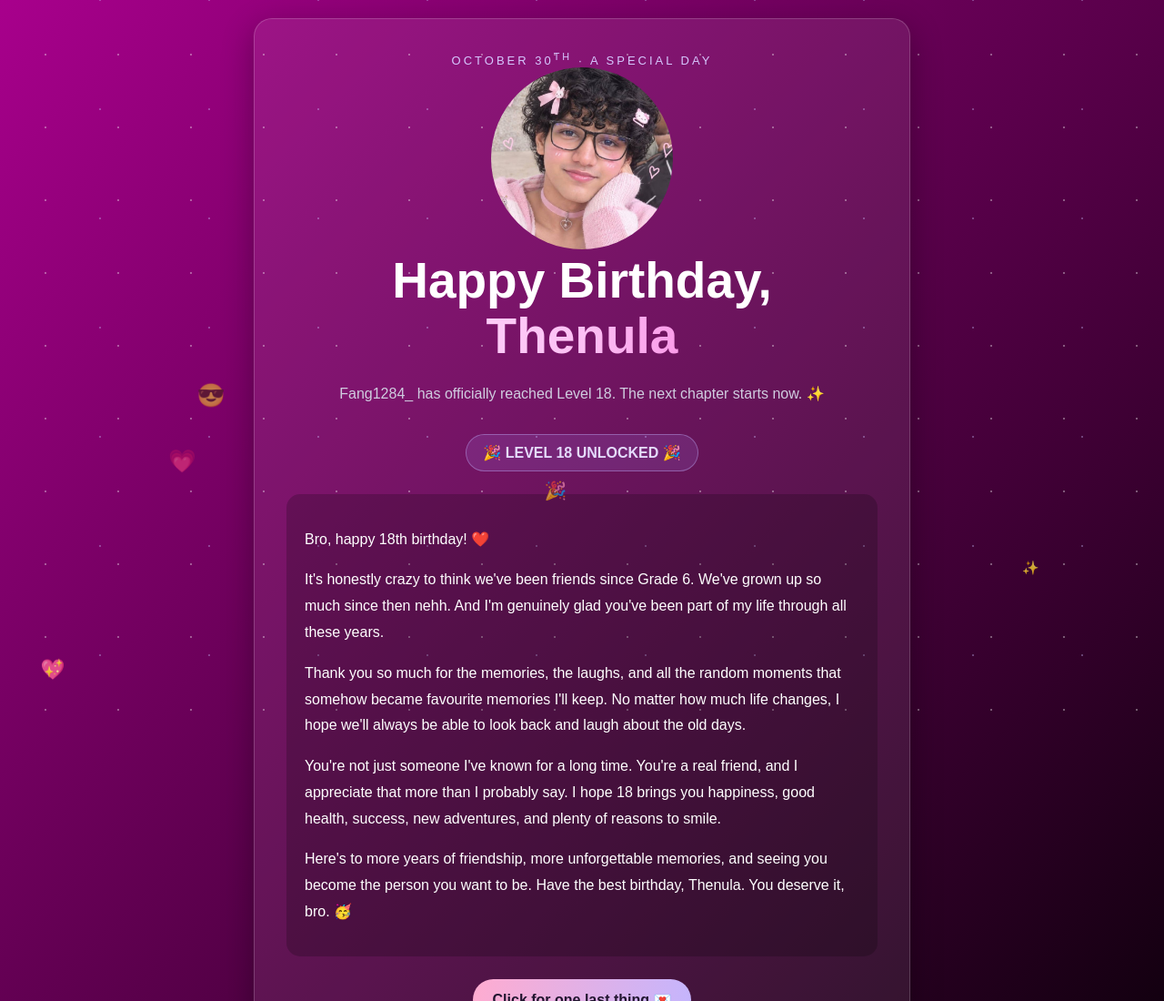
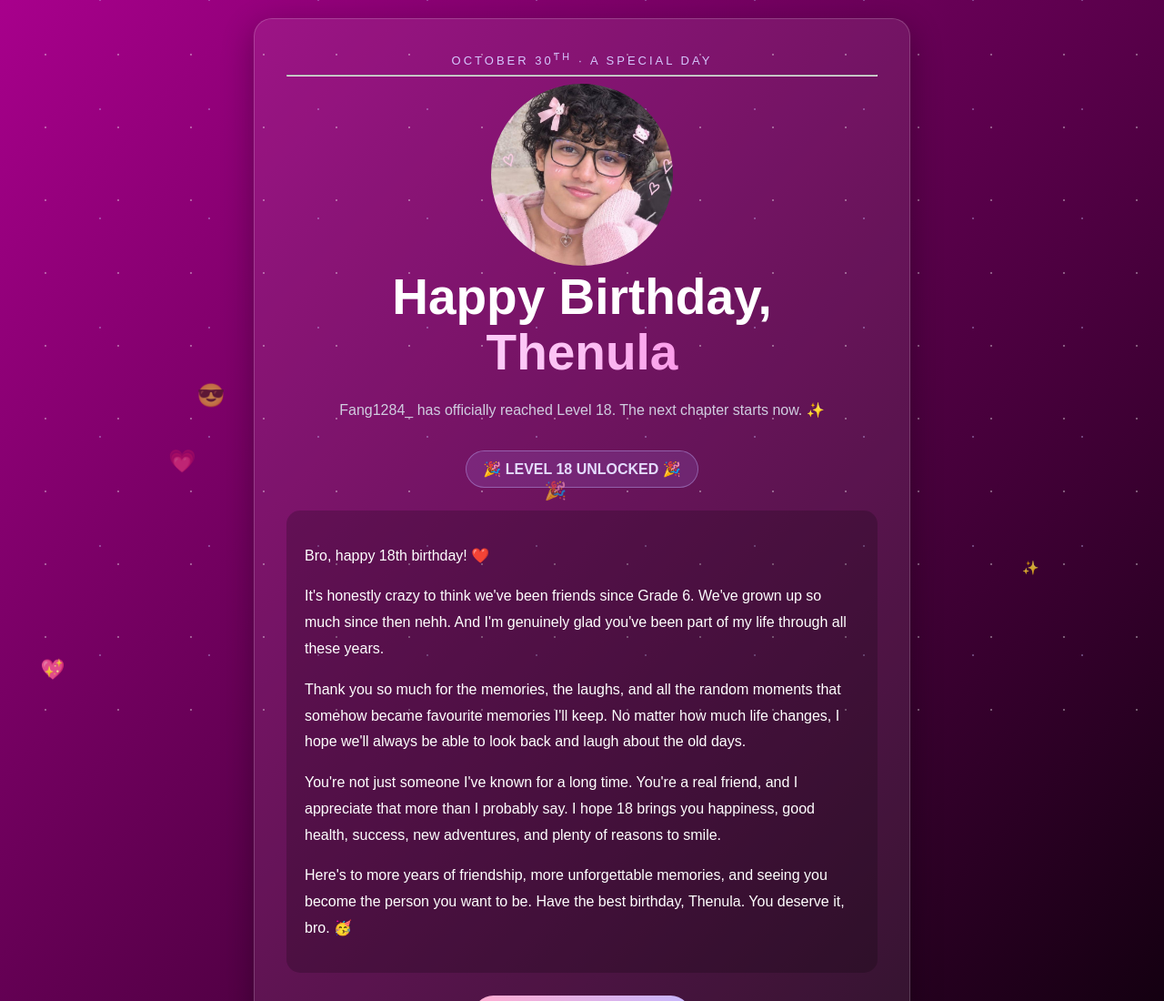
Before and after one commit to Sanda5000/project0, a plain HTML site: page index.html in a window 1280 px wide. Shown: the top 1100 px of the page at 91% size. Drawn offline with Linux system fonts and the light colour scheme.

Commit message:
Update index.html

```diff
--- a/index.html
+++ b/index.html
@@ -185,7 +185,8 @@
         <div class="stars" aria-hidden="true"></div>
         <main class="card">
             <div class="eyebrow">October 30<sup>th</sup> · A special day</div>
-            <div class="cake" aria-hidden="true">
+            <hr>
+            <div>
                 <img src="fngkitten.png" class="circle-image" alt="Icon Description" width="100" height="100">
             </div>
             <h1>Happy Birthday,<span>Thenula</span></h1>
```
